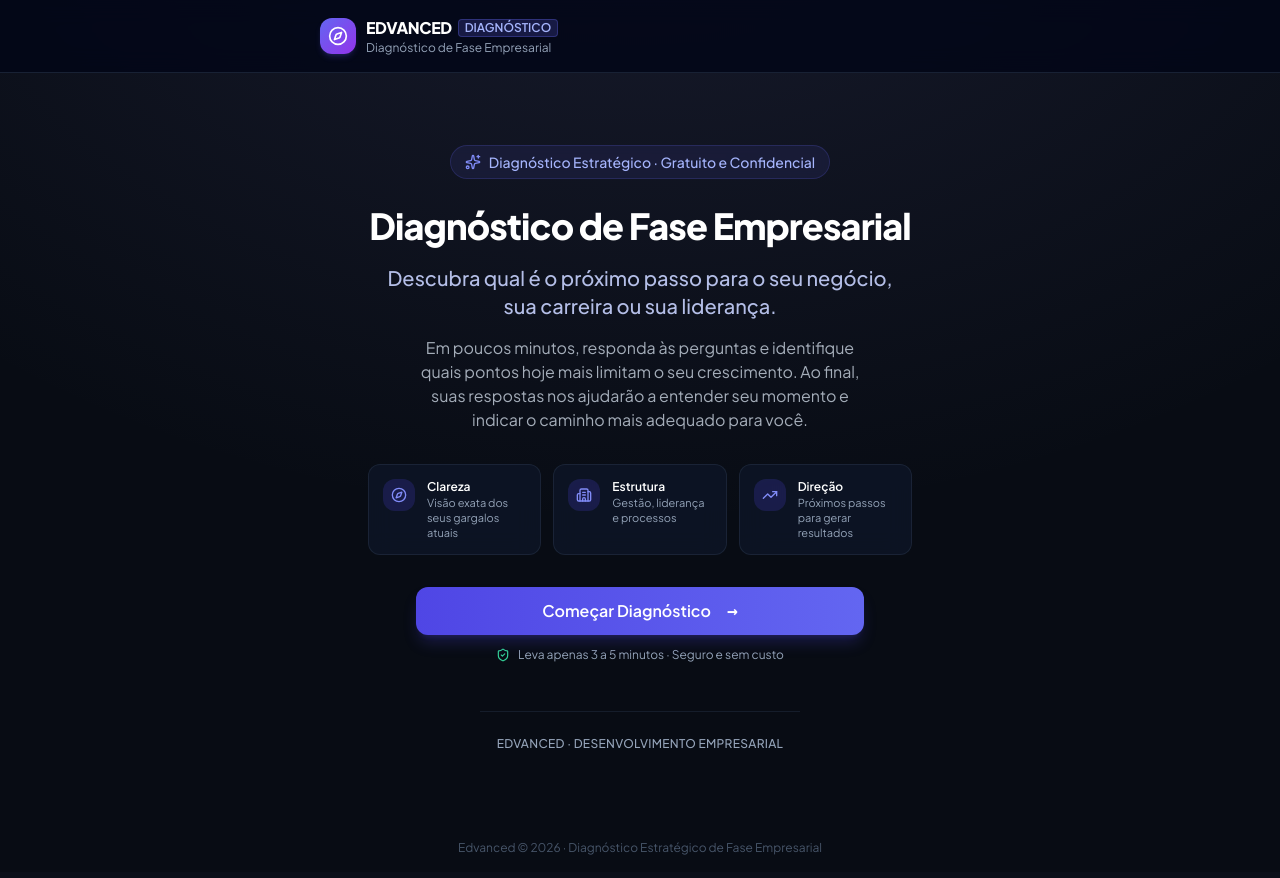
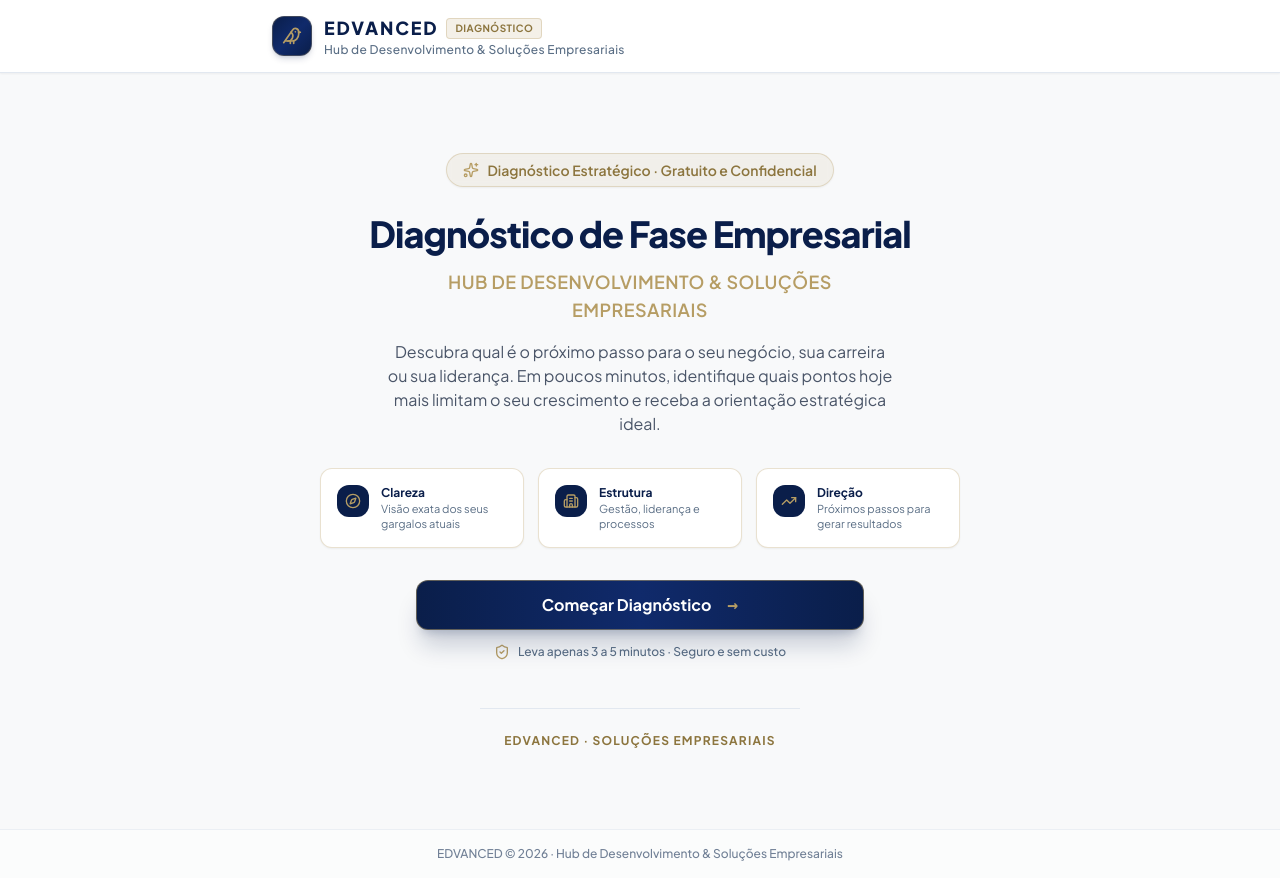
Before and after one commit to EdianeDalbosco/diagn-stico-de-fase-empresarial-n6lzr8y4o, a React (Vite) app: page / in a window 1280 px wide. Built offline with nearby package versions, Linux system fonts and the light colour scheme; what pocketbase would draw is missing.

Commit message:
refactor: alinhar layout e tema visual com a marca EDVANCED (tema claro, marinho, dourado, ícone Bird e Plus Jakarta Sans)

```diff
--- a/src/components/Header.tsx
+++ b/src/components/Header.tsx
@@ -8,6 +8,8 @@ interface HeaderProps {
   isCompleted: boolean
 }
 
+import { Bird } from 'lucide-react'
+
 export const Header: React.FC<HeaderProps> = ({
   currentStep,
   totalSteps,
@@ -17,25 +19,25 @@ export const Header: React.FC<HeaderProps> = ({
   const progress = isCompleted ? 100 : isStarted ? Math.round((currentStep / totalSteps) * 100) : 0
 
   return (
-    <header className="w-full bg-slate-950/80 backdrop-blur-md border-b border-slate-800/80 sticky top-0 z-40">
-      <div className="max-w-2xl mx-auto px-4 py-3 sm:py-4">
+    <header className="w-full bg-white/90 backdrop-blur-md border-b border-[#E2E8F0] sticky top-0 z-40 shadow-sm">
+      <div className="max-w-3xl mx-auto px-4 py-3 sm:py-3.5">
         <div className="flex items-center justify-between gap-3">
           {/* Logo & Marca */}
-          <div className="flex items-center gap-2.5">
-            <div className="w-8 h-8 sm:w-9 sm:h-9 rounded-xl bg-gradient-to-br from-indigo-500 to-purple-600 flex items-center justify-center text-white shadow-md shadow-indigo-500/20 shrink-0">
-              <Compass className="w-4 h-4 sm:w-5 sm:h-5" />
+          <div className="flex items-center gap-3">
+            <div className="w-9 h-9 sm:w-10 sm:h-10 rounded-xl bg-gradient-to-br from-[#0A1E4A] via-[#102A6B] to-[#0A1E4A] flex items-center justify-center text-[#B69D64] shadow-md shadow-[#0A1E4A]/15 border border-[#B69D64]/30 shrink-0">
+              <Bird className="w-5 h-5 sm:w-5 sm:h-5 stroke-[2]" />
             </div>
             <div>
-              <div className="flex items-center gap-1.5">
-                <span className="font-extrabold text-sm sm:text-base tracking-tight text-white">
+              <div className="flex items-center gap-2">
+                <span className="font-black text-base sm:text-lg tracking-widest text-[#0A1E4A] uppercase">
                   EDVANCED
                 </span>
-                <span className="text-[10px] sm:text-xs font-semibold px-1.5 py-0.2 rounded bg-indigo-500/20 text-indigo-300 border border-indigo-500/30">
+                <span className="text-[9px] sm:text-[10px] font-bold tracking-wider uppercase px-2 py-0.5 rounded bg-[#B69D64]/15 text-[#8C753E] border border-[#B69D64]/30">
                   DIAGNÓSTICO
                 </span>
               </div>
-              <p className="text-[10px] sm:text-xs text-slate-400 hidden sm:block">
-                Diagnóstico de Fase Empresarial
+              <p className="text-[10px] sm:text-xs font-medium text-[#5A6E85] tracking-wide">
+                Hub de Desenvolvimento &amp; Soluções Empresariais
               </p>
             </div>
           </div>
@@ -44,10 +46,10 @@ export const Header: React.FC<HeaderProps> = ({
           {isStarted && !isCompleted && (
             <div className="flex items-center gap-2 text-right">
               <div className="text-right">
-                <span className="text-xs font-semibold text-white block">
+                <span className="text-xs font-bold text-[#0A1E4A] block">
                   Etapa {currentStep} de {totalSteps}
                 </span>
-                <span className="text-[10px] text-indigo-400 font-medium">
+                <span className="text-[11px] text-[#B69D64] font-semibold">
                   {progress}% concluído
                 </span>
               </div>
@@ -57,9 +59,9 @@ export const Header: React.FC<HeaderProps> = ({
 
         {/* Barra de Progresso Interativa */}
         {isStarted && !isCompleted && (
-          <div className="w-full h-1.5 bg-slate-900 rounded-full overflow-hidden mt-3">
+          <div className="w-full h-1.5 bg-[#E2E8F0] rounded-full overflow-hidden mt-2.5">
             <div
-              className="h-full bg-gradient-to-r from-indigo-500 via-purple-500 to-pink-500 rounded-full transition-all duration-300 ease-out"
+              className="h-full bg-gradient-to-r from-[#0A1E4A] via-[#B69D64] to-[#D4AF37] rounded-full transition-all duration-300 ease-out"
               style={{ width: `${progress}%` }}
             />
           </div>
--- a/src/components/LandingView.tsx
+++ b/src/components/LandingView.tsx
@@ -1,5 +1,5 @@
 import React from 'react'
-import { Compass, Sparkles, Building2, TrendingUp, ShieldCheck } from 'lucide-react'
+import { Bird, Sparkles, Building2, TrendingUp, ShieldCheck, Compass } from 'lucide-react'
 import { Button } from '@/components/ui/button'
 
 interface LandingViewProps {
@@ -8,88 +8,88 @@ interface LandingViewProps {
 
 export const LandingView: React.FC<LandingViewProps> = ({ onStart }) => {
   return (
-    <div className="w-full max-w-xl mx-auto px-4 py-8 sm:py-12 flex flex-col items-center text-center animate-fade-in">
+    <div className="w-full max-w-2xl mx-auto px-4 py-8 sm:py-12 flex flex-col items-center text-center animate-fade-in">
       {/* Badge topo */}
-      <div className="inline-flex items-center gap-2 px-3.5 py-1.5 rounded-full bg-indigo-500/10 border border-indigo-500/20 text-indigo-300 text-xs sm:text-sm font-medium mb-6 backdrop-blur-sm">
-        <Sparkles className="w-4 h-4 text-indigo-400" />
+      <div className="inline-flex items-center gap-2 px-4 py-1.5 rounded-full bg-[#B69D64]/10 border border-[#B69D64]/30 text-[#8C753E] text-xs sm:text-sm font-semibold mb-6 shadow-sm backdrop-blur-sm">
+        <Sparkles className="w-4 h-4 text-[#B69D64]" />
         <span>Diagnóstico Estratégico &middot; Gratuito e Confidencial</span>
       </div>
 
       {/* Título Principal */}
-      <h1 className="text-3xl sm:text-4xl font-extrabold tracking-tight text-white mb-4 leading-tight sm:leading-tight">
+      <h1 className="text-3xl sm:text-4xl font-extrabold tracking-tight text-[#0A1E4A] mb-3 leading-tight sm:leading-tight">
         Diagnóstico de Fase Empresarial
       </h1>
 
       {/* Subtítulo */}
-      <p className="text-lg sm:text-xl font-medium text-indigo-200/90 mb-4 max-w-lg">
-        Descubra qual é o próximo passo para o seu negócio, sua carreira ou sua liderança.
+      <p className="text-base sm:text-lg font-medium text-[#B69D64] mb-4 max-w-lg tracking-wide uppercase font-semibold">
+        Hub de Desenvolvimento &amp; Soluções Empresariais
       </p>
 
       {/* Texto de apoio */}
-      <p className="text-sm sm:text-base text-slate-300/80 mb-8 max-w-md leading-relaxed">
-        Em poucos minutos, responda às perguntas e identifique quais pontos hoje mais limitam o seu
-        crescimento. Ao final, suas respostas nos ajudarão a entender seu momento e indicar o
-        caminho mais adequado para você.
+      <p className="text-sm sm:text-base text-[#4A5568] mb-8 max-w-lg leading-relaxed">
+        Descubra qual é o próximo passo para o seu negócio, sua carreira ou sua liderança. Em poucos
+        minutos, identifique quais pontos hoje mais limitam o seu crescimento e receba a orientação
+        estratégica ideal.
       </p>
 
       {/* Benefícios rápidos */}
-      <div className="w-full grid grid-cols-1 sm:grid-cols-3 gap-3 mb-8 text-left">
-        <div className="p-3.5 rounded-xl bg-slate-900/70 border border-slate-800/80 backdrop-blur-md flex items-start gap-3">
-          <div className="p-2 rounded-lg bg-indigo-600/20 text-indigo-400 shrink-0">
+      <div className="w-full grid grid-cols-1 sm:grid-cols-3 gap-3.5 mb-8 text-left">
+        <div className="p-4 rounded-xl bg-white border border-[#B69D64]/30 shadow-sm hover:shadow-md hover:border-[#B69D64]/60 transition-all flex items-start gap-3">
+          <div className="p-2 rounded-lg bg-[#0A1E4A] text-[#B69D64] shrink-0">
             <Compass className="w-4 h-4" />
           </div>
           <div>
-            <h4 className="text-xs font-semibold text-white">Clareza</h4>
-            <p className="text-[11px] text-slate-400 leading-snug">
+            <h4 className="text-xs font-bold text-[#0A1E4A]">Clareza</h4>
+            <p className="text-[11px] text-[#5A6E85] leading-snug">
               Visão exata dos seus gargalos atuais
             </p>
           </div>
         </div>
 
-        <div className="p-3.5 rounded-xl bg-slate-900/70 border border-slate-800/80 backdrop-blur-md flex items-start gap-3">
-          <div className="p-2 rounded-lg bg-indigo-600/20 text-indigo-400 shrink-0">
+        <div className="p-4 rounded-xl bg-white border border-[#B69D64]/30 shadow-sm hover:shadow-md hover:border-[#B69D64]/60 transition-all flex items-start gap-3">
+          <div className="p-2 rounded-lg bg-[#0A1E4A] text-[#B69D64] shrink-0">
             <Building2 className="w-4 h-4" />
           </div>
           <div>
-            <h4 className="text-xs font-semibold text-white">Estrutura</h4>
-            <p className="text-[11px] text-slate-400 leading-snug">Gestão, liderança e processos</p>
+            <h4 className="text-xs font-bold text-[#0A1E4A]">Estrutura</h4>
+            <p className="text-[11px] text-[#5A6E85] leading-snug">Gestão, liderança e processos</p>
           </div>
         </div>
 
-        <div className="p-3.5 rounded-xl bg-slate-900/70 border border-slate-800/80 backdrop-blur-md flex items-start gap-3">
-          <div className="p-2 rounded-lg bg-indigo-600/20 text-indigo-400 shrink-0">
+        <div className="p-4 rounded-xl bg-white border border-[#B69D64]/30 shadow-sm hover:shadow-md hover:border-[#B69D64]/60 transition-all flex items-start gap-3">
+          <div className="p-2 rounded-lg bg-[#0A1E4A] text-[#B69D64] shrink-0">
             <TrendingUp className="w-4 h-4" />
           </div>
           <div>
-            <h4 className="text-xs font-semibold text-white">Direção</h4>
-            <p className="text-[11px] text-slate-400 leading-snug">
+            <h4 className="text-xs font-bold text-[#0A1E4A]">Direção</h4>
+            <p className="text-[11px] text-[#5A6E85] leading-snug">
               Próximos passos para gerar resultados
             </p>
           </div>
         </div>
       </div>
 
-      {/* CTA Button */}
-      <div className="w-full max-w-md space-y-3">
+      {/* CTA Button com Gradiente Marinho Metálico e Borda Dourada */}
+      <div className="w-full max-w-md space-y-3.5">
         <Button
           onClick={onStart}
           size="lg"
-          className="w-full text-base font-semibold py-6 rounded-xl bg-gradient-to-r from-indigo-600 to-indigo-500 hover:from-indigo-500 hover:to-indigo-400 text-white shadow-lg shadow-indigo-600/25 border-0 transition-all duration-200 transform active:scale-[0.98] cursor-pointer"
+          className="w-full text-base font-bold py-6 rounded-xl bg-gradient-to-r from-[#0A1E4A] via-[#102A6B] to-[#0A1E4A] hover:from-[#0d2663] hover:to-[#08173d] text-white shadow-xl shadow-[#0A1E4A]/20 border border-[#B69D64]/50 hover:border-[#B69D64] transition-all duration-300 transform active:scale-[0.98] cursor-pointer"
         >
           Começar Diagnóstico
-          <span className="ml-2 font-mono text-lg">&rarr;</span>
+          <span className="ml-2 font-mono text-lg text-[#B69D64]">&rarr;</span>
         </Button>
 
-        <div className="flex items-center justify-center gap-2 text-xs text-slate-400">
-          <ShieldCheck className="w-3.5 h-3.5 text-emerald-400" />
+        <div className="flex items-center justify-center gap-2 text-xs text-[#5A6E85] font-medium">
+          <ShieldCheck className="w-4 h-4 text-[#B69D64]" />
           <span>Leva apenas 3 a 5 minutos &middot; Seguro e sem custo</span>
         </div>
       </div>
 
       {/* Assinatura / Rodapé da landing */}
-      <div className="mt-12 pt-6 border-t border-slate-800/60 w-full max-w-xs text-center">
-        <p className="text-xs text-slate-400 font-medium tracking-wide uppercase">
-          Edvanced &middot; Desenvolvimento Empresarial
+      <div className="mt-12 pt-6 border-t border-[#E2E8F0] w-full max-w-xs text-center">
+        <p className="text-xs text-[#8C753E] font-bold tracking-widest uppercase">
+          EDVANCED &middot; SOLUÇÕES EMPRESARIAIS
         </p>
       </div>
     </div>
--- a/src/components/MultiStepForm.tsx
+++ b/src/components/MultiStepForm.tsx
@@ -355,7 +355,7 @@ export const MultiStepForm: React.FC = () => {
   }
 
   return (
-    <div className="min-h-screen bg-[#080c14] bg-[radial-gradient(ellipse_80%_80%_at_50%_-20%,rgba(120,119,198,0.15),rgba(255,255,255,0))] text-slate-100 flex flex-col justify-between">
+    <div className="min-h-screen bg-[#F8F9FA] text-[#0A1E4A] flex flex-col justify-between">
       {/* Header Fixo */}
       <Header
         currentStep={currentStep}
@@ -365,33 +365,35 @@ export const MultiStepForm: React.FC = () => {
       />
 
       {/* Conteúdo Principal */}
-      <main className="flex-1 flex items-center justify-center py-6 px-4">
+      <main className="flex-1 flex items-center justify-center py-6 sm:py-8 px-4">
         {!hasStarted ? (
           <LandingView onStart={handleStart} />
         ) : isCompleted ? (
           <CompletionView onRestart={handleRestart} />
         ) : (
-          <div className="w-full max-w-xl mx-auto bg-slate-900/60 backdrop-blur-xl border border-slate-800/80 rounded-2xl p-5 sm:p-8 shadow-2xl animate-fade-in flex flex-col justify-between">
+          <div className="w-full max-w-2xl mx-auto bg-white border border-[#E2E8F0] rounded-2xl p-5 sm:p-8 shadow-xl shadow-[#0A1E4A]/5 animate-fade-in flex flex-col justify-between">
             {/* Cabeçalho da Etapa Atual */}
-            <div className="mb-6">
-              <div className="flex items-center justify-between text-xs font-semibold text-indigo-400 mb-1">
+            <div className="mb-6 pb-4 border-b border-[#E2E8F0]">
+              <div className="flex items-center justify-between text-xs font-bold text-[#B69D64] tracking-wider mb-1 uppercase">
                 <span>
                   ETAPA {currentStep} DE {totalSteps}
                 </span>
-                <span>{Math.round((currentStep / totalSteps) * 100)}%</span>
+                <span className="font-semibold text-[#0A1E4A]">
+                  {Math.round((currentStep / totalSteps) * 100)}% CONCLUÍDO
+                </span>
               </div>
-              <h2 className="text-xl sm:text-2xl font-extrabold text-white tracking-tight leading-snug">
+              <h2 className="text-xl sm:text-2xl font-extrabold text-[#0A1E4A] tracking-tight leading-snug">
                 {stepHeadings[currentStep]?.title}
               </h2>
-              <p className="text-xs sm:text-sm text-slate-400 mt-1.5 leading-relaxed">
+              <p className="text-xs sm:text-sm text-[#5A6E85] font-medium mt-1.5 leading-relaxed">
                 {stepHeadings[currentStep]?.subtitle}
               </p>
             </div>
 
             {/* Mensagem de Erro de Validação */}
             {errorMessage && (
-              <div className="mb-5 p-3 rounded-xl bg-rose-500/10 border border-rose-500/30 flex items-start gap-2.5 text-xs sm:text-sm text-rose-300 animate-fade-in">
-                <AlertCircle className="w-4 h-4 text-rose-400 shrink-0 mt-0.5" />
+              <div className="mb-5 p-3.5 rounded-xl bg-rose-50 border border-rose-200 flex items-start gap-2.5 text-xs sm:text-sm text-rose-700 font-medium animate-fade-in shadow-sm">
+                <AlertCircle className="w-4 h-4 text-rose-600 shrink-0 mt-0.5" />
                 <span>{errorMessage}</span>
               </div>
             )}
@@ -400,14 +402,14 @@ export const MultiStepForm: React.FC = () => {
             <div className="my-2">{renderCurrentStep()}</div>
 
             {/* Controles de Navegação (Voltar / Avançar / Enviar) */}
-            <div className="mt-8 pt-5 border-t border-slate-800 flex items-center justify-between gap-3">
+            <div className="mt-8 pt-5 border-t border-[#E2E8F0] flex items-center justify-between gap-3">
               {currentStep > 1 ? (
                 <Button
                   type="button"
                   variant="outline"
                   onClick={handlePrev}
                   disabled={isSubmitting}
-                  className="px-4 h-11 rounded-xl border-slate-800 text-slate-300 hover:bg-slate-800 hover:text-white"
+                  className="px-5 h-11 rounded-xl border-[#CBD5E0] text-[#0A1E4A] hover:bg-[#F8F9FA] hover:text-[#0A1E4A] font-semibold"
                 >
                   <ArrowLeft className="w-4 h-4 mr-1.5" />
                   Voltar
@@ -420,22 +422,22 @@ export const MultiStepForm: React.FC = () => {
                 type="button"
                 onClick={handleNext}
                 disabled={isSubmitting}
-                className="ml-auto px-6 h-11 rounded-xl bg-indigo-600 hover:bg-indigo-500 text-white font-semibold shadow-lg shadow-indigo-600/20 active:scale-[0.98] transition-all"
+                className="ml-auto px-7 h-11 rounded-xl bg-gradient-to-r from-[#0A1E4A] via-[#102A6B] to-[#0A1E4A] hover:from-[#0d2663] hover:to-[#08173d] text-white font-bold shadow-md shadow-[#0A1E4A]/15 border border-[#B69D64]/40 hover:border-[#B69D64] active:scale-[0.98] transition-all cursor-pointer"
               >
                 {isSubmitting ? (
                   <>
-                    <Loader2 className="w-4 h-4 mr-2 animate-spin" />
+                    <Loader2 className="w-4 h-4 mr-2 animate-spin text-[#B69D64]" />
                     Enviando Diagnóstico...
                   </>
                 ) : currentStep === totalSteps ? (
                   <>
                     Enviar Diagnóstico
-                    <ArrowRight className="w-4 h-4 ml-1.5" />
+                    <ArrowRight className="w-4 h-4 ml-1.5 text-[#B69D64]" />
                   </>
                 ) : (
                   <>
                     Avançar
-                    <ArrowRight className="w-4 h-4 ml-1.5" />
+                    <ArrowRight className="w-4 h-4 ml-1.5 text-[#B69D64]" />
                   </>
                 )}
               </Button>
@@ -445,10 +447,10 @@ export const MultiStepForm: React.FC = () => {
       </main>
 
       {/* Rodapé Minimalista */}
-      <footer className="py-4 text-center text-xs text-slate-600">
+      <footer className="py-4 text-center text-xs text-[#718096] font-medium border-t border-[#E2E8F0]/60 bg-white/50">
         <p>
-          Edvanced &copy; {new Date().getFullYear()} &middot; Diagnóstico Estratégico de Fase
-          Empresarial
+          EDVANCED &copy; {new Date().getFullYear()} &middot; Hub de Desenvolvimento &amp; Soluções
+          Empresariais
         </p>
       </footer>
     </div>
--- a/src/lib/pocketbase/schema.json
+++ b/src/lib/pocketbase/schema.json
@@ -1,5 +1,5 @@
 {
-  "generatedAt": "2026-08-16T23:53:27.941Z",
+  "generatedAt": "2026-08-17T00:09:32.905Z",
   "collections": [
     {
       "name": "users",
--- a/src/main.css
+++ b/src/main.css
@@ -9,71 +9,75 @@
 
 @layer base {
   :root {
-    /* Corporate Executive Deep Navy & Indigo Theme */
-    --background: 224 71% 4%;
-    --foreground: 210 40% 98%;
+    /* Executive Luxury / Premium Light Theme */
+    /* Deep Navy: #0A1E4A (hsl 221 76% 16%) */
+    /* Gold / Bronze Accent: #B69D64 (hsl 41 38% 55%) */
+    /* Off-white Marble Light Background: #F8F9FA (hsl 210 17% 98%) */
 
-    --card: 222 47% 11%;
-    --card-foreground: 210 40% 98%;
+    --background: 210 17% 98%;
+    --foreground: 221 76% 12%;
 
-    --popover: 222 47% 11%;
-    --popover-foreground: 210 40% 98%;
+    --card: 0 0% 100%;
+    --card-foreground: 221 76% 12%;
 
-    --primary: 238 82% 65%;
+    --popover: 0 0% 100%;
+    --popover-foreground: 221 76% 12%;
+
+    --primary: 221 76% 16%;
     --primary-foreground: 0 0% 100%;
 
-    --secondary: 223 47% 18%;
-    --secondary-foreground: 210 40% 98%;
+    --secondary: 41 38% 94%;
+    --secondary-foreground: 221 76% 16%;
 
-    --muted: 223 47% 15%;
-    --muted-foreground: 217.9 10.6% 64.9%;
+    --muted: 210 20% 95%;
+    --muted-foreground: 215 16% 45%;
 
-    --accent: 250 89% 65%;
+    --accent: 41 38% 55%;
     --accent-foreground: 0 0% 100%;
 
     --destructive: 0 84.2% 60.2%;
     --destructive-foreground: 210 40% 98%;
 
-    --border: 222 47% 20%;
-    --input: 222 47% 20%;
-    --ring: 238 82% 65%;
+    --border: 214 20% 88%;
+    --input: 214 20% 88%;
+    --ring: 41 38% 55%;
 
     --radius: 0.75rem;
 
-    --sidebar-background: 0 0% 98%;
+    --sidebar-background: 210 17% 98%;
+    --sidebar-foreground: 221 76% 12%;
 
-    --sidebar-foreground: 222.2 84% 4.9%;
-
-    --sidebar-primary: 222.2 84% 4.9%;
-
+    --sidebar-primary: 221 76% 16%;
     --sidebar-primary-foreground: 0 0% 100%;
 
-    --sidebar-accent: 210 40% 98%;
+    --sidebar-accent: 41 38% 94%;
+    --sidebar-accent-foreground: 221 76% 16%;
 
-    --sidebar-accent-foreground: 222.2 84% 4.9%;
-
-    --sidebar-border: 214.3 31.8% 91.4%;
-
-    --sidebar-ring: 222.2 84% 4.9%;
-
-    --chart-1: 34 100% 44%;
-    --chart-2: 189 100% 38%;
-    --chart-3: 209 100% 32%;
-    --chart-4: 42 100% 50%;
-    --chart-5: 33 100% 50%;
+    --sidebar-border: 214 20% 88%;
+    --sidebar-ring: 41 38% 55%;
   }
 
   body {
     font-family:
       'Plus Jakarta Sans',
-      'Inter',
       -apple-system,
       BlinkMacSystemFont,
       'Segoe UI',
       Roboto,
       sans-serif;
-    background-color: #0b0f19;
-    color: #f1f5f9;
+    background-color: #f8f9fa;
+    color: #0d1b3e;
+    background-image:
+      radial-gradient(at 0% 0%, rgba(182, 157, 100, 0.08) 0px, transparent 50%),
+      radial-gradient(at 100% 100%, rgba(10, 30, 74, 0.05) 0px, transparent 50%);
+    background-attachment: fixed;
+  }
+
+  /* Custom Slider styling for Gold theme */
+  [role='slider'] {
+    background-color: #b69d64 !important;
+    border-color: #8c753e !important;
+    box-shadow: 0 0 0 2px rgba(182, 157, 100, 0.2) !important;
   }
 
   /* NEVER REMOVE THIS */
```
Also changed, not shown: src/components/CompletionView.tsx (+22 -22 lines), src/components/FormSteps.tsx (+83 -87 lines), .skip.config.json, 1 other file (tests, documents, lock files or other folders).
